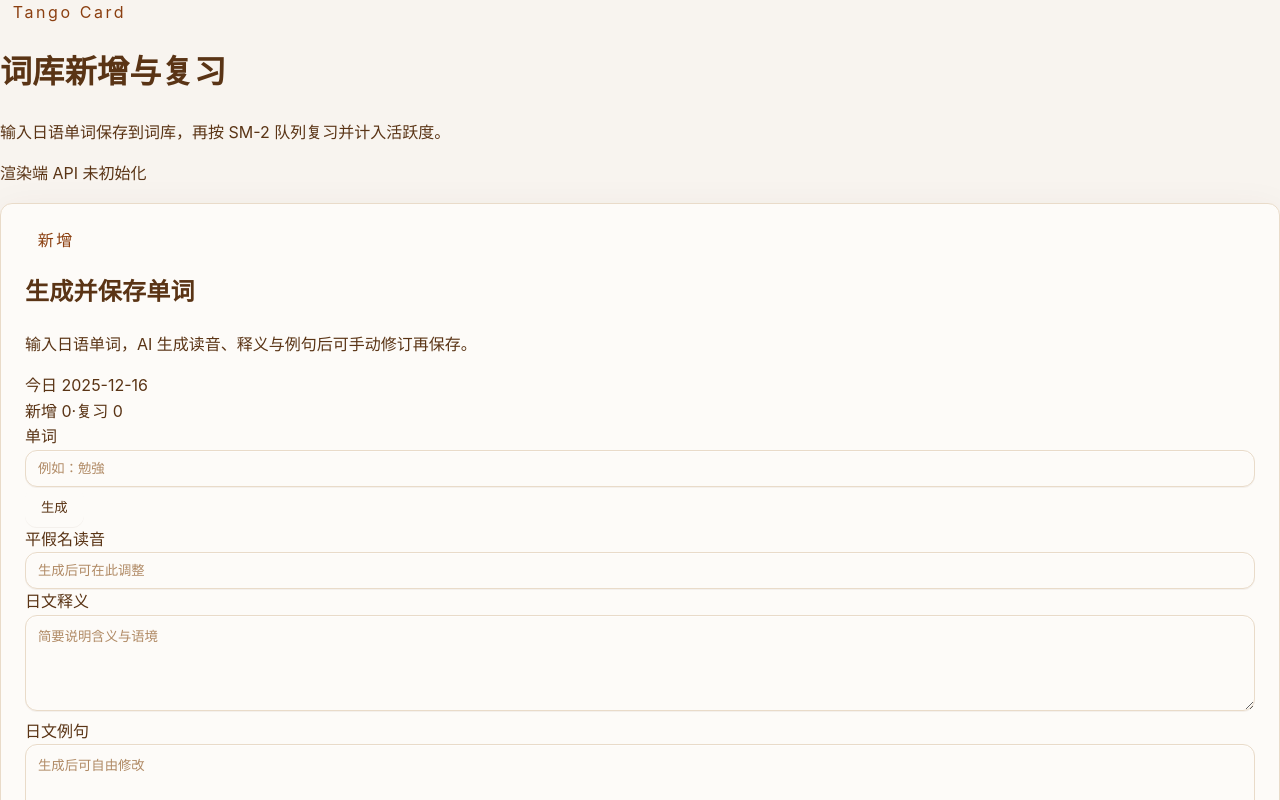
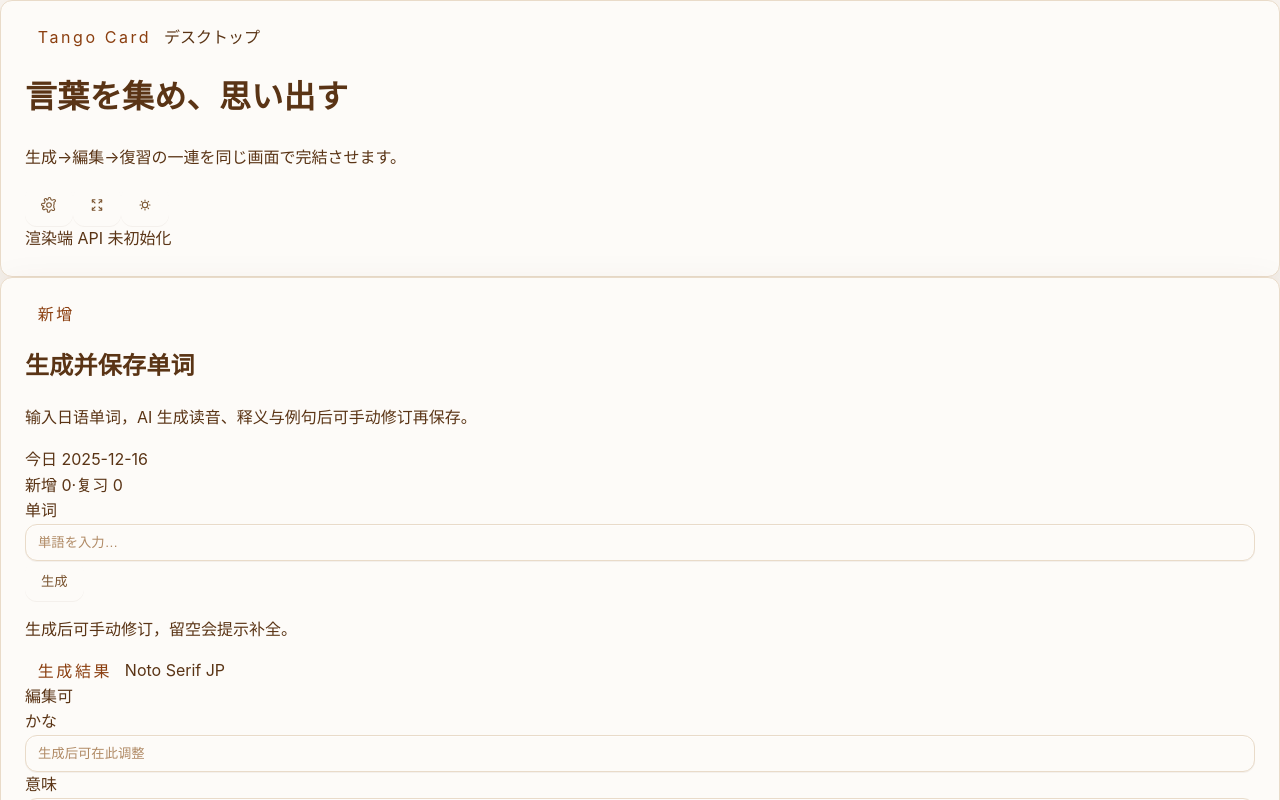
Before and after one commit to haruki-zz/tango-card, a React (Vite) app in the folder src/renderer/: page / in a window 1280 px wide. Shown: the top 800 px of the page. Built offline with nearby package versions, Linux system fonts and the light colour scheme.

Commit message:
feat: restructure main layout and refresh add-word UI styling

```diff
--- a/src/renderer/src/App.tsx
+++ b/src/renderer/src/App.tsx
@@ -7,6 +7,92 @@ import ReviewSession from './components/ReviewSession';
 import SettingsPanel from './components/SettingsPanel';
 import WordList from './components/WordList';
 import { useAppStore } from './store/useAppStore';
+
+type ToolbarButtonProps = {
+  label: string;
+  icon: () => JSX.Element;
+};
+
+const SettingsIcon = () => (
+  <svg
+    className="icon-16"
+    viewBox="0 0 24 24"
+    fill="none"
+    stroke="currentColor"
+    aria-hidden
+  >
+    <path
+      d="M12 15.5a3.5 3.5 0 1 0 0-7 3.5 3.5 0 0 0 0 7Z"
+      strokeWidth="1.6"
+      strokeLinecap="round"
+      strokeLinejoin="round"
+    />
+    <path
+      d="M19.4 15a1.65 1.65 0 0 0 .33 1.82l.06.06a2 2 0 1 1-2.83 2.83l-.06-.06A1.65 1.65 0 0 0 15 19.4a1.65 1.65 0 0 0-1 .33 1.65 1.65 0 0 0-.67 1.36V21a2 2 0 1 1-4 0v-.11A1.65 1.65 0 0 0 8.67 18.4a1.65 1.65 0 0 0-1-.33 1.65 1.65 0 0 0-1.82.33l-.06.06a2 2 0 1 1-2.83-2.83l.06-.06A1.65 1.65 0 0 0 4.6 15a1.65 1.65 0 0 0-.33-1 1.65 1.65 0 0 0-1.36-.67H2.8a2 2 0 1 1 0-4h.11A1.65 1.65 0 0 0 5.6 8.67a1.65 1.65 0 0 0 .33-1 1.65 1.65 0 0 0-.33-1.82l-.06-.06a2 2 0 1 1 2.83-2.83l.06.06A1.65 1.65 0 0 0 9 4.6a1.65 1.65 0 0 0 1-.33 1.65 1.65 0 0 0 .67-1.36V2.8a2 2 0 1 1 4 0v.11a1.65 1.65 0 0 0 .67 1.36 1.65 1.65 0 0 0 1 .33 1.65 1.65 0 0 0 1.82-.33l.06-.06a2 2 0 1 1 2.83 2.83l-.06.06A1.65 1.65 0 0 0 19.4 9c.25.33.4.75.4 1.2s-.15.87-.4 1.2a1.65 1.65 0 0 0-.33 1Z"
+      strokeWidth="1.6"
+      strokeLinecap="round"
+      strokeLinejoin="round"
+    />
+  </svg>
+);
+
+const ExpandIcon = () => (
+  <svg
+    className="icon-16"
+    viewBox="0 0 24 24"
+    fill="none"
+    stroke="currentColor"
+    aria-hidden
+  >
+    <path
+      d="M9 4H5v4M15 4h4v4M9 20H5v-4M15 20h4v-4"
+      strokeWidth="1.6"
+      strokeLinecap="round"
+      strokeLinejoin="round"
+    />
+    <path
+      d="M9 9 5 5M15 9l4-4M9 15l-4 4M15 15l4 4"
+      strokeWidth="1.6"
+      strokeLinecap="round"
+      strokeLinejoin="round"
+    />
+  </svg>
+);
+
+const ThemeIcon = () => (
+  <svg
+    className="icon-16"
+    viewBox="0 0 24 24"
+    fill="none"
+    stroke="currentColor"
+    aria-hidden
+  >
+    <path
+      d="M12 4.5v1.5M12 18v1.5M6 12H4.5M19.5 12H18M7.7 7.7 6.6 6.6M17.4 17.4l-1.1-1.1M7.7 16.3 6.6 17.4M17.4 6.6l-1.1 1.1"
+      strokeWidth="1.6"
+      strokeLinecap="round"
+      strokeLinejoin="round"
+    />
+    <path
+      d="M16 12a4 4 0 1 1-8 0 4 4 0 0 1 8 0Z"
+      strokeWidth="1.6"
+      strokeLinecap="round"
+      strokeLinejoin="round"
+    />
+  </svg>
+);
+
+const ToolbarButton = ({ label, icon: Icon }: ToolbarButtonProps) => (
+  <button
+    type="button"
+    className="btn btn-ghost h-10 px-3"
+    aria-label={label}
+    aria-disabled="true"
+    title={`${label}（占位）`}
+  >
+    <Icon />
+  </button>
+);
 
 const getErrorMessage = (error: unknown) => {
   if (error instanceof Error) {
@@ -44,35 +130,64 @@ const App = () => {
     return () => {
       active = false;
     };
-  }, [loadWords, refreshActivity]);
+  }, [loadWords, refreshActivity, loadProvider]);
 
   return (
-    <div className="flex min-h-screen flex-col items-center px-6 py-12">
-      <header className="flex w-full max-w-5xl flex-col gap-3 text-left sm:text-center">
-        <span className="pill self-start sm:self-center">Tango Card</span>
-        <h1 className="text-4xl font-semibold tracking-tight text-ink sm:text-5xl">
-          词库新增与复习
+    <div className="min-h-screen px-6 py-10">
+      <div className="mx-auto flex w-full max-w-[1280px] flex-col gap-6">
+        <header className="surface-card">
+          <div className="flex flex-col gap-4">
+            <div className="flex items-start justify-between gap-4">
+              <div className="flex flex-col gap-3">
+                <div className="flex items-center gap-3">
+                  <span className="pill">Tango Card</span>
+                  <span className="rounded-full border border-dashed border-accent-200 px-3 py-1 text-xs font-semibold text-muted">
+                    デスクトップ
+                  </span>
+                </div>
+                <div>
+                  <h1 className="text-3xl font-semibold text-ink sm:text-4xl">
+                    言葉を集め、思い出す
                   </h1>
-        <p className="text-base text-muted sm:text-lg">
-          输入日语单词保存到词库，再按 SM-2 队列复习并计入活跃度。
+                  <p className="mt-1 text-sm text-muted sm:text-base">
+                    生成→編集→復習の一連を同じ画面で完結させます。
                   </p>
+                </div>
+              </div>
+              <div className="flex items-center gap-2 border-l border-dashed border-accent-100 pl-4">
+                <ToolbarButton label="設定" icon={SettingsIcon} />
+                <ToolbarButton label="全画面" icon={ExpandIcon} />
+                <ToolbarButton label="明暗" icon={ThemeIcon} />
+              </div>
+            </div>
             {initError ? (
-          <p className="text-sm text-red-600 sm:self-center">
+              <div className="rounded-xl border border-accent-200 bg-accent-50 px-3 py-2 text-sm font-medium text-accent-700">
                 {initError}
-          </p>
-        ) : null}
+              </div>
+            ) : (
+              <div
+                className="h-px border-b border-dashed border-accent-100"
+                aria-hidden
+              />
+            )}
+          </div>
         </header>
 
-      <main className="mt-8 flex w-full max-w-5xl flex-col gap-6">
-        <div className="grid gap-6 xl:grid-cols-2">
+        <main className="grid grid-cols-1 gap-6 xl:grid-cols-[24%_46%_30%] xl:divide-x xl:divide-dashed xl:divide-accent-100">
+          <div className="flex flex-col gap-5 xl:pr-6">
             <AddWordForm />
+            <WordList words={words} loading={initializing} />
+          </div>
+          <div className="xl:px-6">
             <ReviewSession />
           </div>
+          <div className="flex flex-col gap-5 xl:pl-6">
             <ActivityHeatmap />
+            <ImportExportPanel />
             <SettingsPanel />
-        <ImportExportPanel />
-        <WordList words={words} loading={initializing} />
+          </div>
         </main>
+      </div>
     </div>
   );
 };
--- a/src/renderer/src/components/AddWordForm.tsx
+++ b/src/renderer/src/components/AddWordForm.tsx
@@ -111,8 +111,12 @@ const AddWordForm = () => {
   };
 
   return (
-    <form className="surface-card" onSubmit={handleSubmit} aria-label="新增单词">
-      <div className="flex items-center justify-between gap-4">
+    <form
+      className="surface-card"
+      onSubmit={handleSubmit}
+      aria-label="新增单词"
+    >
+      <div className="flex items-start justify-between gap-4 border-b border-dashed border-accent-100 pb-4">
         <div className="flex flex-col gap-2">
           <span className="pill w-fit">新增</span>
           <h2 className="text-xl font-semibold text-ink">生成并保存单词</h2>
@@ -130,35 +134,56 @@ const AddWordForm = () => {
         </div>
       </div>
 
-      <div className="mt-6 grid gap-4">
+      <div className="mt-5 space-y-4">
         <label className="flex flex-col gap-2">
           <span className="text-sm font-medium text-ink">单词</span>
+          <div className="flex flex-col gap-2">
             <div className="flex items-center gap-3">
               <input
                 id="word"
                 aria-label="单词"
                 className="field-input"
-              placeholder="例如：勉強"
+                placeholder="単語を入力…"
                 value={wordInput}
                 onChange={(event) => setWordInput(event.target.value)}
                 disabled={isBusy}
               />
               <button
                 type="button"
-              className="btn"
+                className="btn btn-ghost border-dashed border-accent-200"
                 onClick={handleGenerate}
                 disabled={isBusy}
               >
                 {isGenerating ? '生成中…' : '生成'}
               </button>
             </div>
+            <p className="text-xs text-muted">
+              生成后可手动修订，留空会提示补全。
+            </p>
+          </div>
         </label>
 
-        <label className="flex flex-col gap-2">
-          <span className="text-sm font-medium text-ink">平假名读音</span>
+        <div className="rounded-2xl border border-dashed border-accent-100 bg-white/80 p-4 shadow-inner">
+          <div className="flex items-center justify-between gap-3">
+            <div className="flex items-center gap-2">
+              <span className="pill">生成結果</span>
+              <span className="rounded-full border border-accent-100 px-2 py-0.5 text-[11px] font-semibold uppercase tracking-[0.14em] text-muted">
+                Noto Serif JP
+              </span>
+            </div>
+            <span className="text-xs font-medium text-muted">
+              {isBusy ? '処理中…' : '編集可'}
+            </span>
+          </div>
+
+          <div className="mt-3 space-y-3 font-serif text-[15px] leading-relaxed text-ink">
+            <label className="flex flex-col gap-1">
+              <span className="text-xs font-semibold uppercase tracking-[0.12em] text-muted">
+                かな
+              </span>
               <input
                 aria-label="读音"
-            className="field-input"
+                className="field-input bg-white/90 font-serif"
                 placeholder="生成后可在此调整"
                 value={hiragana}
                 onChange={(event) => setHiragana(event.target.value)}
@@ -166,11 +191,13 @@ const AddWordForm = () => {
               />
             </label>
 
-        <label className="flex flex-col gap-2">
-          <span className="text-sm font-medium text-ink">日文释义</span>
+            <label className="flex flex-col gap-1">
+              <span className="text-xs font-semibold uppercase tracking-[0.12em] text-muted">
+                意味
+              </span>
               <textarea
                 aria-label="释义"
-            className="field-textarea h-24"
+                className="field-textarea h-24 bg-white/90 font-serif"
                 placeholder="简要说明含义与语境"
                 value={definition}
                 onChange={(event) => setDefinition(event.target.value)}
@@ -178,11 +205,13 @@ const AddWordForm = () => {
               />
             </label>
 
-        <label className="flex flex-col gap-2">
-          <span className="text-sm font-medium text-ink">日文例句</span>
+            <label className="flex flex-col gap-1">
+              <span className="text-xs font-semibold uppercase tracking-[0.12em] text-muted">
+                例文
+              </span>
               <textarea
                 aria-label="例句"
-            className="field-textarea h-24"
+                className="field-textarea h-24 bg-white/90 font-serif"
                 placeholder="生成后可自由修改"
                 value={example}
                 onChange={(event) => setExample(event.target.value)}
@@ -190,20 +219,31 @@ const AddWordForm = () => {
               />
             </label>
           </div>
+        </div>
+      </div>
 
-      <div className="mt-5 flex items-center gap-3">
+      <div className="mt-5 flex flex-col gap-3">
+        <div className="flex flex-wrap items-center gap-3">
           <button
             type="submit"
-          className="btn btn-primary"
+            className="btn btn-primary border-dashed border-accent-600"
             disabled={isBusy}
           >
             {isSaving ? '保存中…' : '保存到词库'}
           </button>
+          <span className="text-sm text-muted">
+            状态：{isBusy ? '処理中' : '待機中'}
+          </span>
+        </div>
         {message ? (
-          <span className="text-sm font-medium text-emerald-700">{message}</span>
+          <div className="rounded-xl border border-accent-200 bg-accent-50 px-3 py-2 text-sm font-medium text-ink">
+            {message}
+          </div>
         ) : null}
         {error ? (
-          <span className="text-sm font-medium text-red-600">{error}</span>
+          <div className="rounded-xl border border-accent-300 bg-accent-100 px-3 py-2 text-sm font-medium text-accent-700">
+            {error}
+          </div>
         ) : null}
       </div>
     </form>
```
Also changed, not shown: memory-bank/architecture.md (+3 -3 lines), memory-bank/progress.md (+5 -0 lines). Lines whose indentation alone changed are shown as unchanged.
